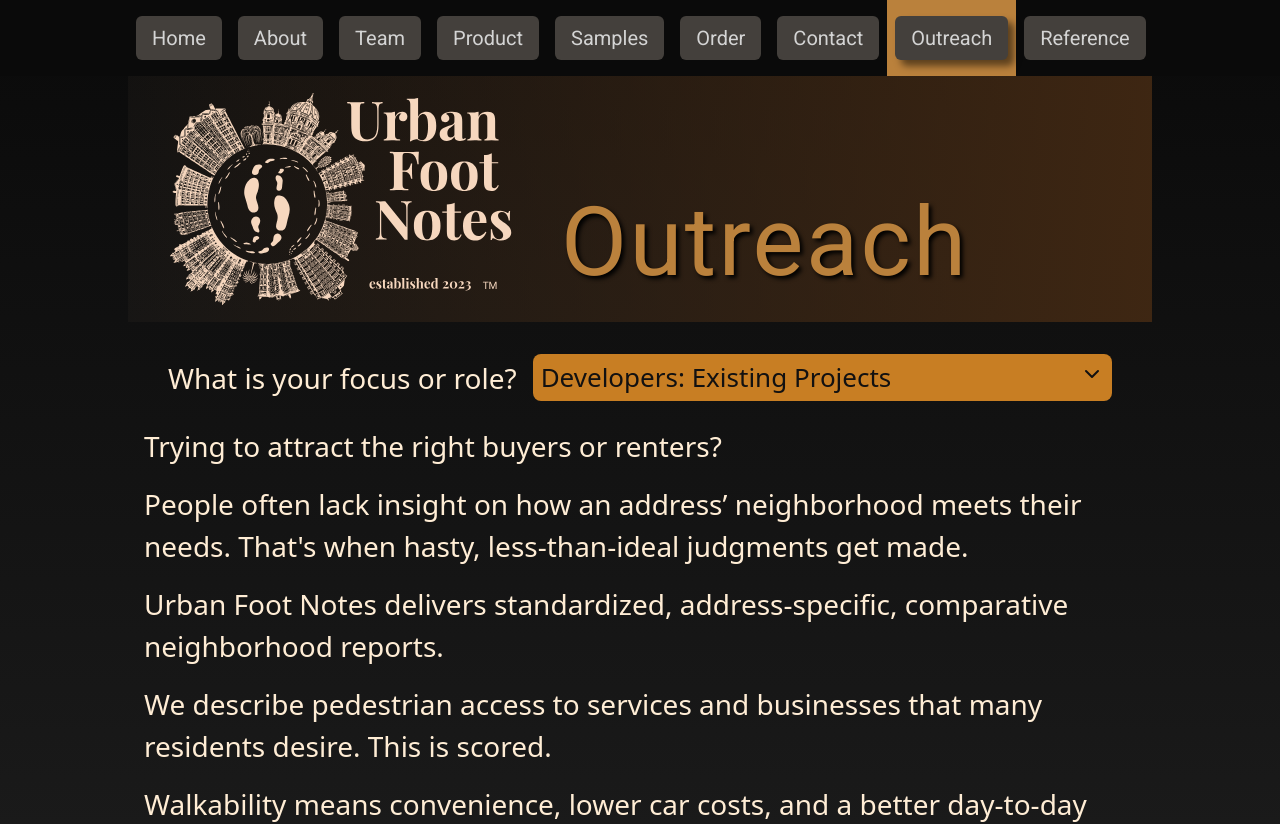
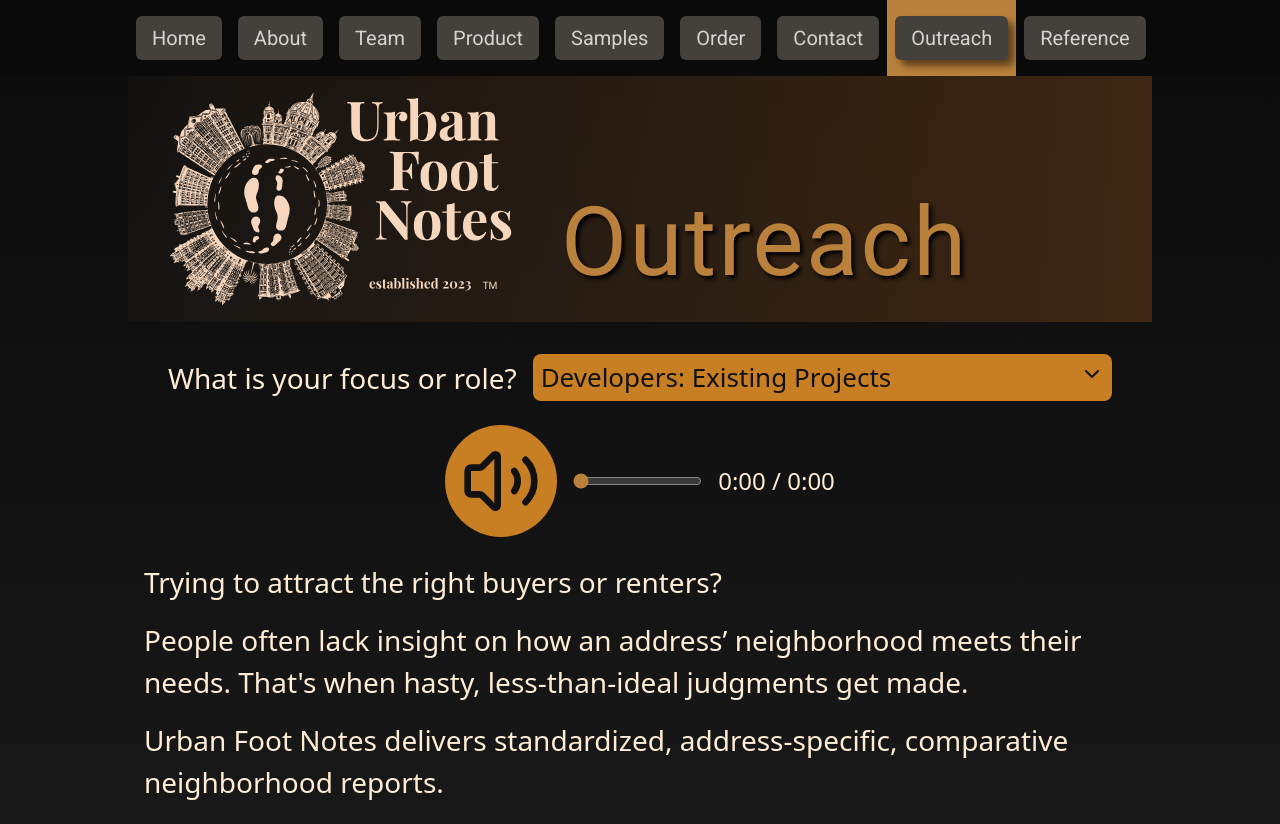
Before and after one commit to Richard-Burd/urban-footnotes-landing, a Next.js app: page /ads in a window 1280 px wide. Shown: the top 824 px of the page. Built offline with nearby package versions, Linux system fonts and the light colour scheme; a web font is replaced by a local one.

Commit message:
updates for ads

```diff
--- a/pages/ads.js
+++ b/pages/ads.js
@@ -10,8 +10,8 @@ const BUTTONS = [
     key: 'existing',
     role: 'Developers',
     title: 'Existing Projects',
-    audioSrc: 'ad-audio-existing-projects.m4a',
-    showAudio: false,
+    audioSrc: 'ad-dev-existing.mp3',
+    showAudio: true,
     content: [
       "Trying to attract the right buyers or renters?",
       "People often lack insight on how an address’ neighborhood meets their needs. That's when hasty, less-than-ideal judgments get made.",
@@ -87,8 +87,8 @@ const BUTTONS = [
     key: 'environmentalists',
     role: 'Residents',
     title: 'Environmental',
-    audioSrc: 'ad-audio-environmentalists.m4a',
-    showAudio: false,
+    audioSrc: 'ad-res-environment.mp3',
+    showAudio: true,
     content: [
       "Wish you could see fewer cars? And use less fossil fuels? Plus breathe less polluted air?",
       "Cities built around cars can feel impossible to change, and expensive transit projects often move slowly or stall entirely.",
```
